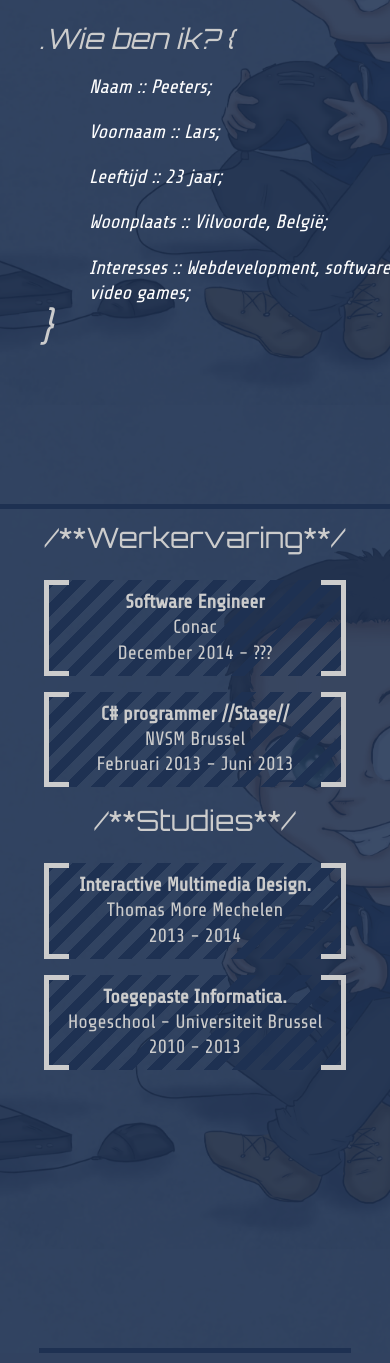
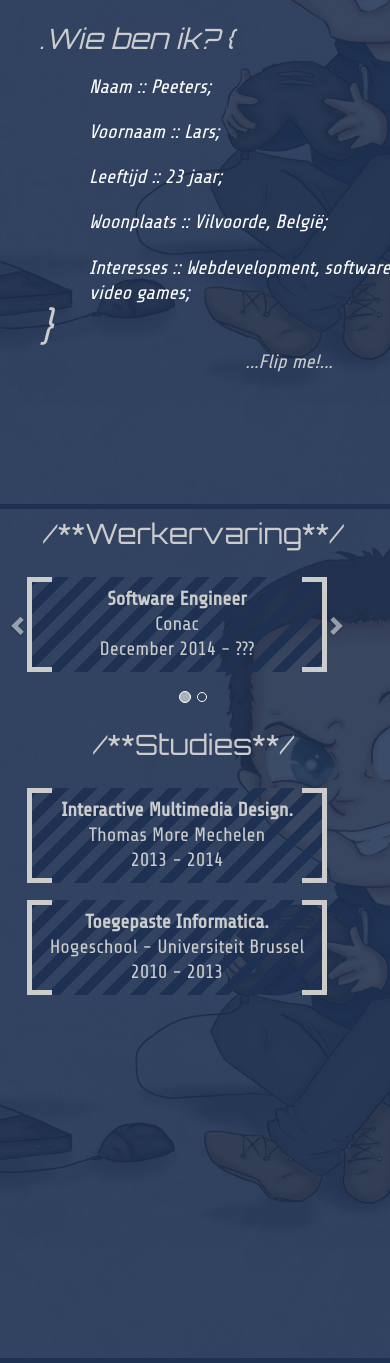
Before and after one commit to larspeeters/larspeeters, a PHP site: page / in a window 390 px wide; the page is wider, and only the part inside the window is pictured. Shown: the part 439-1802 px from the top of that part. Run offline with PHP 8.4, Linux system fonts and the light colour scheme.

Commit message:
Added slider animation

```diff
--- a/css/style.css
+++ b/css/style.css
@@ -367,10 +367,8 @@
 
 	/*STUDIES*/
 	#studies {
-		padding: 5px;
-		margin-left: 10%;
 		height: 100%;
-		width: 80%;
+		width: 100%;
 	}
 
 	#studies h2 {
@@ -379,8 +377,7 @@
 	}
 
 	.achievement {
-		padding: 10px;
-		width: 100%;
+		width: 90%;
 		margin-bottom: 10px;
 	}
 
@@ -451,6 +448,29 @@
 		transform: rotateY( 180deg );
 	}
 
+	#myCarousel, #myCarousel .carousel-control, #myCarousel a:hover, #myCarousel .item{
+		background: none !important;
+	}
+
+	#myCarousel div{
+		margin-left: -10% !important;
+		margin-right: -10% !important;
+	}
+
+	#myCarousel .item{
+		height: 150px !important;
+		margin-left: 10% !important;
+	}
+
+	#myCarousel .glyphicon{
+		margin-top: -30px !important;
+	}
+
+	#myCarousel a.left{
+		left: -10% !important;
+	}
+
+
 }
 
 @media (min-width:768px){
--- a/index.php
+++ b/index.php
@@ -29,11 +29,12 @@
 
     <link rel="shortcut icon" type="image/x-icon" href="images/favicon/favicon1.ico">
 	<script src="http://code.jquery.com/jquery-latest.js"></script>
-    <script src="bootstrap-3.3.4-dist/js/bootstrap.js"></script>
+    <script src="http://maxcdn.bootstrapcdn.com/bootstrap/3.3.5/js/bootstrap.min.js"></script>
     <script>
         function flip() {
             $('.card').toggleClass('flipped');
         }
+
     </script>
 </head>
 
@@ -96,6 +97,7 @@
                 <li class="aboutMe">Woonplaats :: Vilvoorde, België;</li>
                 <li class="aboutMe">Interesses :: Webdevelopment, softwaredevelopment, video games;</li>
             </ul><h3>}</h3>
+             <div style="text-align: center;">...Flip me!...</div>
         </div>
                     </div>
                 <div class="back">
@@ -109,6 +111,7 @@
                 <li class="skill">[Linux] <progress value="30" max="100" ></progress></li>
                 <li class="skill">[Drupal 7] <progress value="40" max="100" ></progress></li>
             </ul>
+
         </div>
                 </div>
             </div>
@@ -116,18 +119,56 @@
     </section>
     <section class="sub" id="studies">
         <h2>/**Werkervaring**/</h2>
-        <article class="achievement"><p>
+        <article class="achievement desktop"><p>
                 <strong>Software Engineer</strong><br/>
                 Conac<br/>
                 December 2014 - ???
             </p>
         </article>
-        <article class="achievement"><p>
+        <article class="achievement desktop"><p>
                 <strong>C# programmer //Stage//</strong><br/>
                 NVSM Brussel <br/>
                 Februari 2013 - Juni 2013
             </p>
         </article>
+        <div id="myCarousel" class="carousel slide mob" style="display: none;" >
+            <!-- Indicators -->
+            <ol class="carousel-indicators">
+                <li data-target="#myCarousel" data-slide-to="0" class="active"></li>
+                <li data-target="#myCarousel" data-slide-to="1"></li>
+            </ol>
+
+            <!-- Wrapper for slides -->
+            <div class="carousel-inner" role="listbox">
+                <div class="item active">
+                    <article class="achievement"><p>
+                            <strong>Software Engineer</strong><br/>
+                            Conac<br/>
+                            December 2014 - ???
+                        </p>
+                    </article>
+                </div>
+
+                <div class="item">
+                    <article class="achievement"><p>
+                            <strong>C# programmer //Stage//</strong><br/>
+                            NVSM Brussel <br/>
+                            Februari 2013 - Juni 2013
+                        </p>
+                    </article>
+                </div>
+            </div>
+
+            <!-- Left and right controls -->
+            <a class="left carousel-control" href="#myCarousel" role="button" data-slide="prev">
+                <span class="glyphicon glyphicon-chevron-left" aria-hidden="true"></span>
+                <span class="sr-only">Previous</span>
+            </a>
+            <a class="right carousel-control" href="#myCarousel" data-slide="next">
+                <span class="glyphicon glyphicon-chevron-right" aria-hidden="true"></span>
+
+            </a>
+        </div>
         <h2>/**Studies**/</h2>
         <article class="achievement"><p>
                 <strong>Interactive Multimedia Design.</strong><br/>
@@ -142,6 +183,8 @@
                 2010 - 2013
             </p>
         </article>
+
+
     </section>
     </div>
 </body>
```
